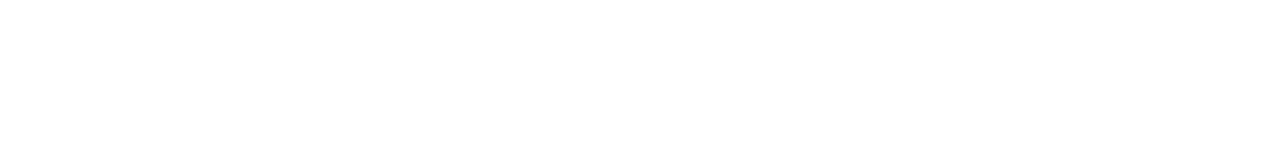
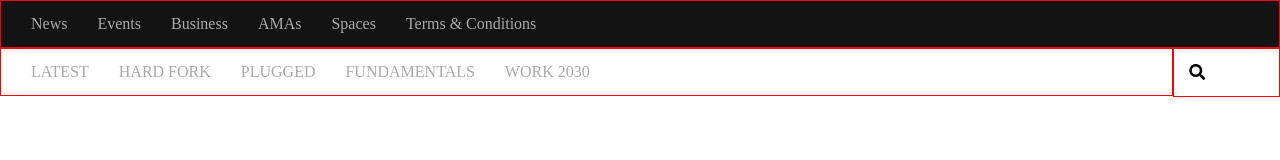
Before and after one commit to maya88en/The-Next-Web, a plain HTML site: page index.html in a window 1280 px wide. Drawn offline with Linux system fonts and the light colour scheme.

Commit message:
styles to header menu

```diff
--- a/index.html
+++ b/index.html
@@ -4,11 +4,55 @@
     <meta charset="UTF-8">
     <meta name="viewport" content="width=device-width, initial-scale=1.0">
     <meta http-equiv="X-UA-Compatible" content="ie=edge">
+    <link rel="stylesheet" href="style.css">
+    <link rel="stylesheet" href="https://use.fontawesome.com/releases/v5.8.1/css/all.css" integrity="sha384-50oBUHEmvpQ+1lW4y57PTFmhCaXp0ML5d60M1M7uH2+nqUivzIebhndOJK28anvf" crossorigin="anonymous">
+
     <title>Document</title>
 </head>
 <body>
-    <nav></nav>
-    <main></main>
+    <nav>
+        <div class="row">
+            <div class="col-12 top-menu">
+                <ul class="header-menu">
+                    <li><a href="#">News</a></li>
+                    <li><a href="#">Events</a>
+                        <ul class="submenu">
+                            <li><a href="#">Hard Fork Decentralized 2019</a></li>
+                            <li><a href="#">TNW Conference 2020</a></li>
+                        </ul>
+                    </li>
+                    <li><a href="#">Business</a>
+                        <ul class="submenu">
+                            <li><a href="#">Index</a></li>
+                            <li><a href="#">TNW X</a></li>
+                        </ul>
+                    </li>
+                    <li><a href="#">AMAs</a></li>
+                    <li><a href="#">Spaces</a></li>
+                    <li><a href="#">Terms & Conditions</a></li>
+                </ul>
+            </div>
+        </div>
+        <div class="row">
+            <div class="col-11">
+                <ul class="header-menu fixed">
+                    <li><a href="#">latest</a></li>
+                    <li><a href="#">hard fork</a></li>
+                    <li><a href="#">plugged</a></li>
+                    <li><a href="#">fundamentals</a></li>
+                    <li><a href="#">work 2030</a></li>
+                </ul>
+            </div>
+            <div class="col-1">
+                <i class="fas fa-search">
+
+                </i>
+            </div>
+        </div>
+    </nav>
+    <main>
+
+    </main>
     <footer></footer>
 
 </body>
--- a/style.css
+++ b/style.css
@@ -48,3 +48,81 @@ table {
 }
 
 /*=======END OF reset Styles========*/
+
+/*======= general =======*/
+.row:after {
+	width: 100%;
+	content: "";
+	clear: both;
+	display: table;
+  }
+
+  [class*="col-"] {
+	float: left;
+	padding: 15px;
+	border: 1px solid red;
+  }
+
+  .col-1 {width: 8.33%;}
+  .col-2 {width: 16.66%;}
+  .col-3 {width: 25%;}
+  .col-4 {width: 33.33%;}
+  .col-5 {width: 41.66%;}
+  .col-6 {width: 50%;}
+  .col-7 {width: 58.33%;}
+  .col-8 {width: 66.66%;}
+  .col-9 {width: 75%;}
+  .col-10 {width: 83.33%;}
+  .col-11 {width: 91.66%;}
+  .col-12 {width: 100%;}
+
+  *{
+	  box-sizing: border-box;
+	  padding: 400px;
+  }
+a{
+	text-decoration: none;
+	display: inline-flex;
+}
+/*====== END general =======*/
+
+/*====== nav =========*/
+.top-menu{
+	width: 100%;
+    background: #131313;
+    display: flex;
+    align-items: center;
+    justify-content: flex-start;
+}
+.header-menu{
+	display: flex;
+	color: aliceblue;
+	justify-content: flex-start;
+}
+.header-menu a{
+	color: #aaa;
+    padding: 0px 15px;
+	position: relative;
+}
+.submenu a{
+	position: absolute;
+	width: 200px;
+	visibility: hidden;
+	opacity: 0;
+	background: #131313;
+	text-align: center;
+	top: 50%;
+	padding: 15px 0;
+}
+.submenu li>a:hover{
+	opacity: 1;
+	transition: all .5s ease;
+}
+.header-menu li{
+	float: left;
+
+}
+.fixed{
+	text-transform: uppercase;
+}
+/*====== END nav ======*/
```
